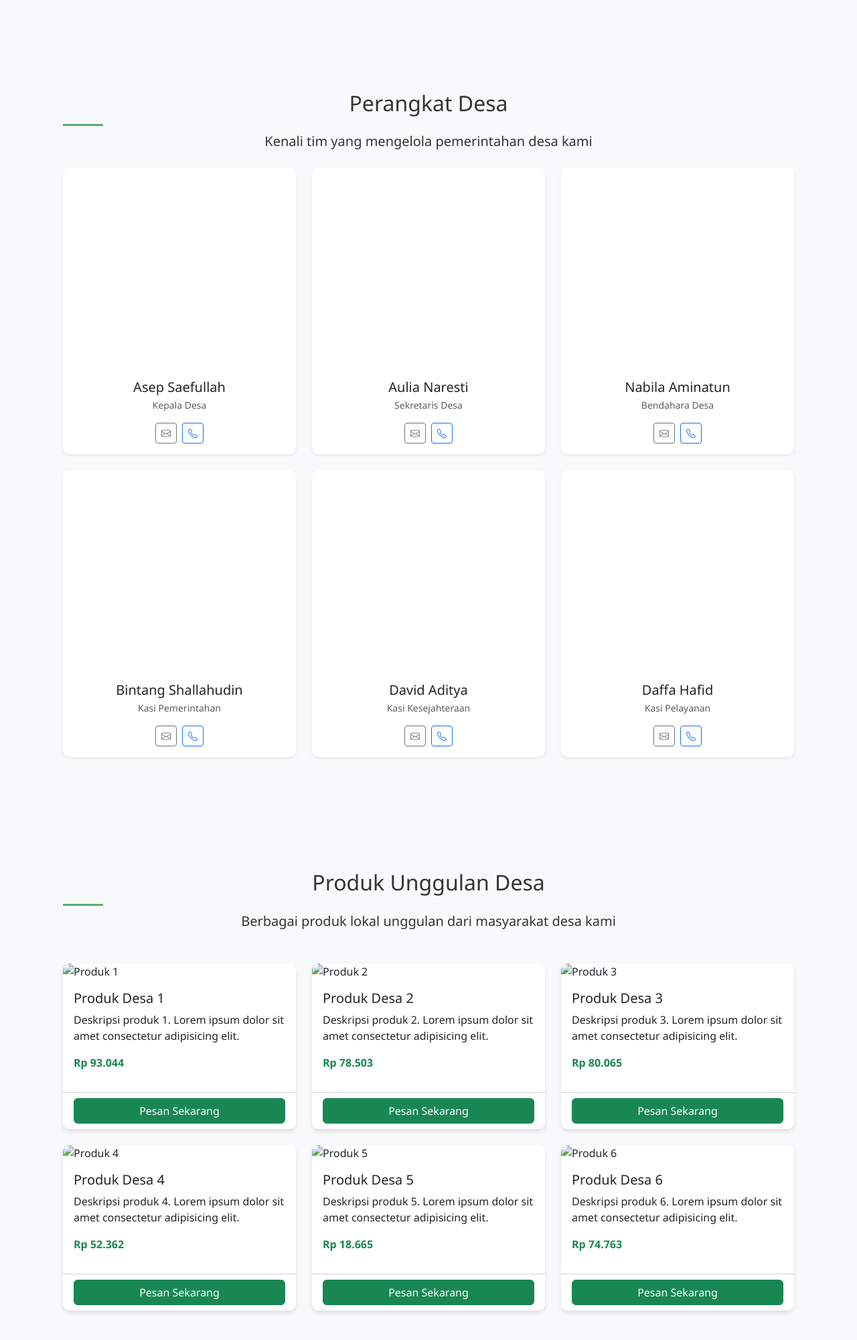
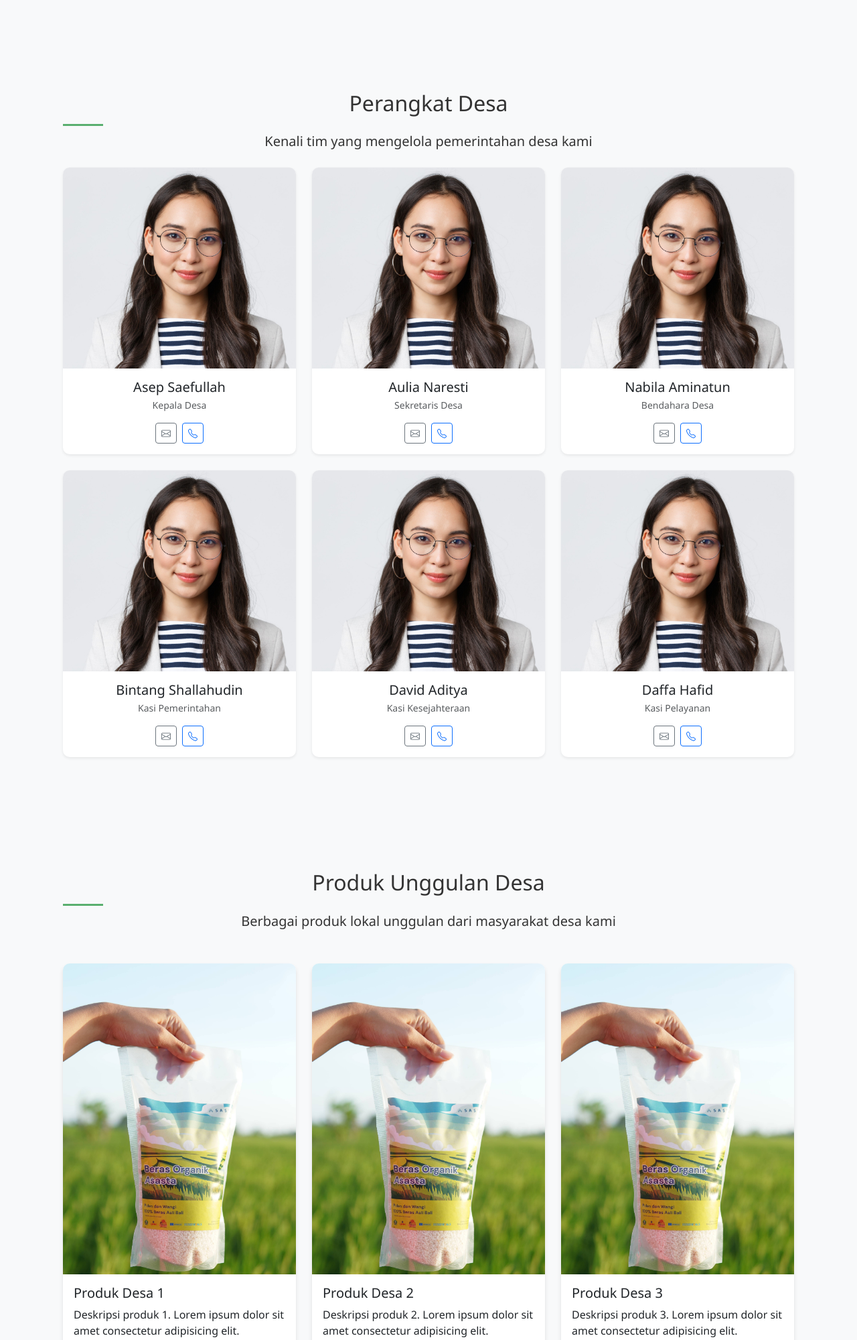
Before and after one commit to xXrhoXx/PBL_Desa, a Laravel app: page / in a window 1280 px wide. Shown: the part 980-2980 px from the top of the page at 67% size. Run offline with Laravel 12, Linux system fonts and the light colour scheme; some libraries are stand-ins or nearby versions.

Commit message:
Menambahkan gambar pada produk dan perangkat desa

```diff
--- a/resources/views/home.blade.php
+++ b/resources/views/home.blade.php
@@ -107,8 +107,8 @@
                 @foreach($perangkat as $anggota)
                 <div class="col-lg-4 col-md-6 mb-4">
                     <div class="card border-0 shadow-sm h-100">
-                        <div class="card-img-top team-img" style="background-image: url('https://via.placeholder.com/400x400'); height: 300px; background-size: cover; background-position: center;"></div>
-                        <div class="card-body text-center">
+                        <div class="card-img-top team-img" style="background-image: url('{{ asset('images/profil.jpg') }}'); height: 300px; background-size: cover; background-position: center;"></div>
+                    <div class="card-body text-center">
                             <h5 class="card-title mb-1">{{ $anggota['nama'] }}</h5>
                             <p class="text-muted small">{{ $anggota['jabatan'] }}</p>
                             <div class="d-flex justify-content-center">
@@ -135,7 +135,7 @@
                 @for($i = 1; $i <= 6; $i++)
                 <div class="col-md-4 mb-4">
                     <div class="card h-100">
-                        <img src="https://via.placeholder.com/300x200" class="card-img-top" alt="Produk {{ $i }}">
+                        <img src="{{ asset('images/beras.jpg') }}" class="card-img-top" alt="Produk {{ $i }}" style="max-width: 500px; height: auto;">
                         <div class="card-body">
                             <h5 class="card-title">Produk Desa {{ $i }}</h5>
                             <p class="card-text">Deskripsi produk {{ $i }}. Lorem ipsum dolor sit amet consectetur adipisicing elit.</p>
```
Also changed, not shown: public/images/beras.jpg (added), public/images/beras_sehat.jpg (added), public/images/profil.jpg (added), public/images/pupuk.jpg (added).
